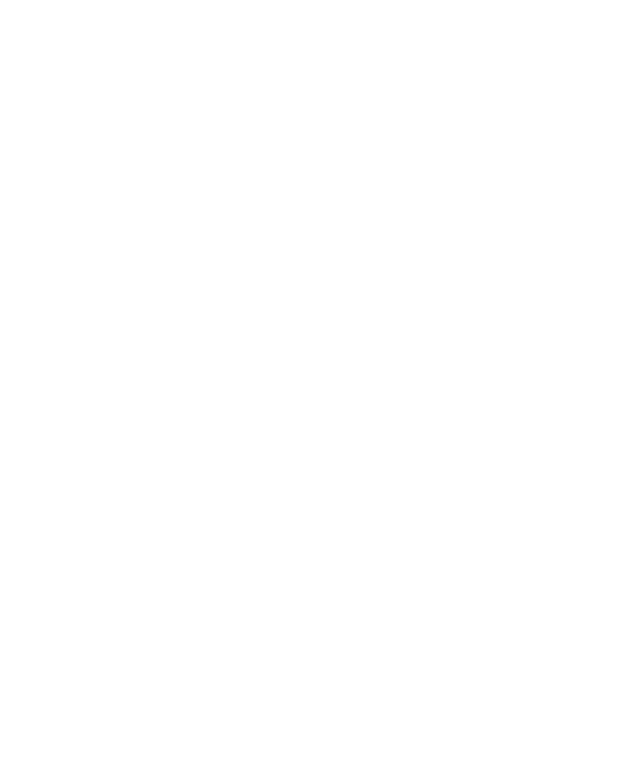
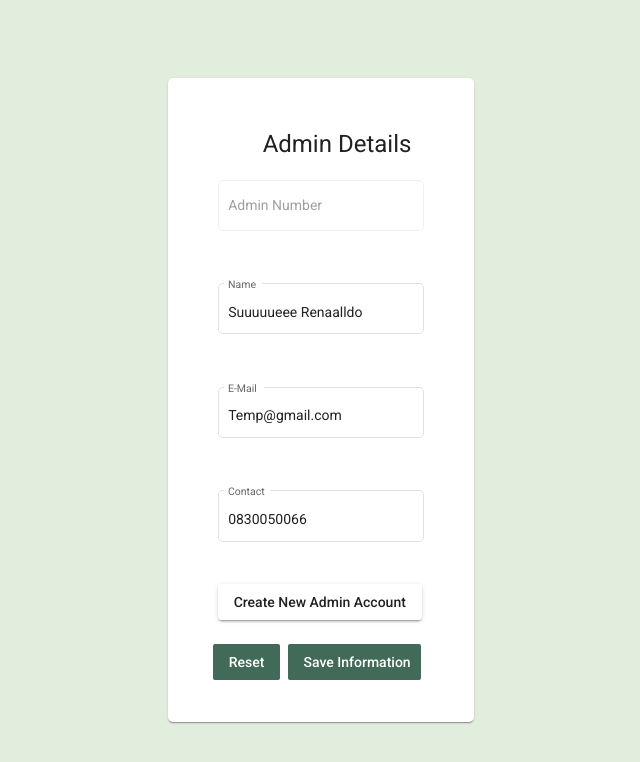
Before and after one commit to DeRavenS/PRG381_FrontEnd_Group3, an Angular app in the folder PRG381_FrontEnd_Group3/: page /admin/details in a window 1280 px wide. Before the commit this address led to /. Shown: the top 762 px of the page, without its empty margins (319-959 px from the left). Built offline with nearby package versions, Linux system fonts and the light colour scheme.

Commit message:
admin services

```diff
--- a/PRG381_FrontEnd_Group3/src/app/app-routing.module.ts
+++ b/PRG381_FrontEnd_Group3/src/app/app-routing.module.ts
@@ -1,5 +1,6 @@
 import { NgModule } from '@angular/core';
 import { RouterModule, Routes } from '@angular/router';
+import { AdminDetailsPageComponent } from './pages/admin-details-page/admin-details-page.component';
 import { CourseBrowserComponent } from './pages/course-browser/course-browser.component';
 import { StudentBrowserComponent } from './pages/student-browser/student-browser.component';
 import { StudentDetailsPageComponent } from './pages/student-details-page/student-details-page.component';
@@ -13,6 +14,9 @@
   },
   {
     path: 'students/details',component:StudentDetailsPageComponent
+  },
+  {
+    path: 'admin/details',component:AdminDetailsPageComponent
   }
 ];
 
--- a/PRG381_FrontEnd_Group3/src/app/app.module.ts
+++ b/PRG381_FrontEnd_Group3/src/app/app.module.ts
@@ -32,13 +32,17 @@
 import {MatBadgeModule} from '@angular/material/badge'
 import { MatTooltipModule } from '@angular/material/tooltip';
 import { StudentDetailsPageComponent } from './pages/student-details-page/student-details-page.component';
+import { AdminDetailsPageComponent } from './pages/admin-details-page/admin-details-page.component';
+import { AdminService } from './services/admin-service/admin.service';
+import { MockAdminManagementService } from './mock/mock-admin-management-service/mock-admin-management.service';
 
 
 @NgModule({
   declarations: [
     AppComponent,
     StudentBrowserComponent,
-    StudentDetailsPageComponent
+    StudentDetailsPageComponent,
+    AdminDetailsPageComponent,
   ],
   imports: [
     BrowserModule,
@@ -71,6 +75,7 @@
   ],
   providers: [
     {provide: StudentManagementService,useClass: StudentManagementMockService},
+    {provide: AdminService,useClass:MockAdminManagementService}
   ],
   bootstrap: [AppComponent]
 })
--- /dev/null
+++ b/PRG381_FrontEnd_Group3/src/app/mock/detailedAdminMock.ts
@@ -0,0 +1,15 @@
+import { IDetailedAdmin } from "../models/admin-interface";
+
+//Generates default values if a property is not specified when called
+const getDefaults = () : IDetailedAdmin => ({
+    adminID:'1',
+    adminContact:"0830050066",
+    adminEmail: "Temp@gmail.com",
+    adminName:"Suuuuueee Renaalldo"
+
+  });
+  //Used to get mock values
+  export const getDetailedAdminMock = (p?: Partial<IDetailedAdmin>): IDetailedAdmin => ({
+    ...getDefaults(),
+    ...p
+  });
--- /dev/null
+++ b/PRG381_FrontEnd_Group3/src/app/mock/mock-admin-management-service/mock-admin-management.service.ts
@@ -0,0 +1,27 @@
+import { Injectable } from '@angular/core';
+import { Observable, of } from 'rxjs';
+import { IDetailedAdmin } from 'src/app/models/admin-interface';
+import { AdminService, IAdminManagementService, IDeleteAdminRequest, IDetailedAdminRequest, IUpdateAdminRequest } from 'src/app/services/admin-service/admin.service';
+import { getDetailedAdminMock } from '../detailedAdminMock';
+
+@Injectable({
+  providedIn: 'root'
+})
+export class MockAdminManagementService implements IAdminManagementService{
+
+  constructor() { }
+
+  getAdmin(request: IDetailedAdminRequest): Observable<IDetailedAdmin> {
+      return of<IDetailedAdmin>(
+        getDetailedAdminMock(request)
+      )
+  }
+
+  deleteAdmin(request: IDeleteAdminRequest): Observable<Object> {
+      return of<Object>({})
+  }
+
+  updateAdmin(request: IUpdateAdminRequest): Observable<Object> {
+      return of<Object>(request)
+  }
+}
--- /dev/null
+++ b/PRG381_FrontEnd_Group3/src/app/pages/admin-details-page/admin-details-page.component.css
@@ -0,0 +1,84 @@
+.jCentre {
+    justify-content: center;
+    text-align: center;
+}
+
+.wFull {
+    width: 100%;
+}
+
+.container {
+    width: fit-content;
+    margin-left: auto;
+    margin-right: auto;
+    margin-top: 10%;
+    margin-bottom: auto;
+  }
+
+mat-form-field{
+    margin-top: 10px;
+}
+
+.mat-card {
+    width: fit-content;
+    border-radius: 5px;
+    margin: auto;
+    height: fit-content;
+    padding: 50px;
+    position: absolute;
+    top: 0;
+    bottom: 0;
+    left: 0;
+    right: 0;
+}
+
+
+body {
+    background-color: #e1eedd;
+}
+
+.loginBut {
+    border-radius: 2px;
+    display: inline-block;
+    width: 60%;
+    text-align: center;
+    background-color: #416a59;
+    color: white;
+}
+
+.mat-chip {
+    background-color: #e1eedd;
+    color: black;
+}
+
+.resetBut {
+    border-radius: 2px;
+    display: inline-block;
+    width: 30%;
+    text-align: center;
+    background-color: #416a59;
+    color: white;
+}
+
+.registerLink {
+    text-decoration: none;
+    color: #416a59;
+}
+
+mat-form-field {
+    display: block;
+    width: 100%;
+}
+
+::ng-deep .mat-focused .mat-form-field-label {
+    color: #39395f !important;
+   }
+
+  ::ng-deep.mat-form-field-outline-thick {
+   color: #39395f !important;
+  }
+
+  span {
+    display: block;
+    text-align: center;
+  }
--- /dev/null
+++ b/PRG381_FrontEnd_Group3/src/app/pages/admin-details-page/admin-details-page.component.html
@@ -0,0 +1,33 @@
+<body>
+    <mat-card class="container">
+        <mat-card-header class="jCentre">
+            <h1>Admin Details</h1>
+        </mat-card-header>
+        <mat-card-content class="jCentre">
+                <mat-form-field  appearance="outline" class="wFull" >
+                    <mat-label >Admin Number</mat-label>
+                    <input name="anumber" [disabled]="true" matInput [(ngModel)]="admin.adminID">
+                </mat-form-field><br>
+                <mat-form-field appearance="outline" class="wFull">
+                    <mat-label>Name</mat-label>
+                    <input matInput [(ngModel)]="admin.adminName">
+                </mat-form-field><br>
+                <mat-form-field appearance="outline" class="wFull">
+                    <mat-label>E-Mail</mat-label>
+                    <input matInput [(ngModel)]="admin.adminEmail">
+                </mat-form-field><br>
+                <mat-form-field appearance="outline" class="wFull">
+                    <mat-label >Contact</mat-label>
+                    <input matInput [(ngModel)]="admin.adminContact">
+                </mat-form-field><br>
+                <div align="left">
+                    <button mat-raised-button>Create New Admin Account</button>
+                </div>
+
+        </mat-card-content>
+        <mat-card-actions class="jCentre">
+            <button class="resetBut"  mat-button (click)="resetInfo()">Reset</button>
+            <button class="loginBut" mat-button (click)="saveInfo(admin)">Save Information</button>
+        </mat-card-actions>
+    </mat-card>
+</body>
--- /dev/null
+++ b/PRG381_FrontEnd_Group3/src/app/pages/admin-details-page/admin-details-page.component.ts
@@ -0,0 +1,55 @@
+import { Component, OnInit } from '@angular/core';
+import { ActivatedRoute} from '@angular/router';
+import { IDetailedAdmin } from 'src/app/models/admin-interface';
+import { AdminService, IDetailedAdminRequest, IUpdateAdminRequest } from 'src/app/services/admin-service/admin.service';
+
+@Component({
+  selector: 'app-admin-details-page',
+  templateUrl: './admin-details-page.component.html',
+  styleUrls: ['./admin-details-page.component.css']
+})
+export class AdminDetailsPageComponent implements OnInit {
+  admin:IDetailedAdmin={
+    adminContact:"",
+    adminEmail:"",
+    adminID:"",
+    adminName:""
+  }
+
+  busy=false
+  constructor(private adminService:AdminService,private route:ActivatedRoute) { }
+
+  ngOnInit(): void {
+    this.route.queryParams.subscribe(val=>{
+      this.load({adminID:val["adminID"]});
+      })
+  }
+
+   //used to retieve student
+   load(detailedAdminRequest:IDetailedAdminRequest) {
+    this.busy = true;
+    this.adminService.getAdmin(detailedAdminRequest).subscribe((val) => {
+      if (val) {
+        this.busy = false;
+        this.admin = val;
+        console.log(this.admin);
+      }
+
+    })
+  }
+
+  saveInfo(admin:IDetailedAdmin){
+    let req:IUpdateAdminRequest={admins:[admin]}
+    this.adminService.updateAdmin(req).subscribe(val=>{
+      if (val) {
+        alert("Information successfully updated")// Temporary
+      }
+    })
+  }
+
+  resetInfo(){
+    this.route.queryParams.subscribe(val=>{
+      this.load({adminID:val["adminID"]});
+      })
+  }
+}
```
Also changed, not shown: 2 other files (tests, documents, lock files or other folders).
